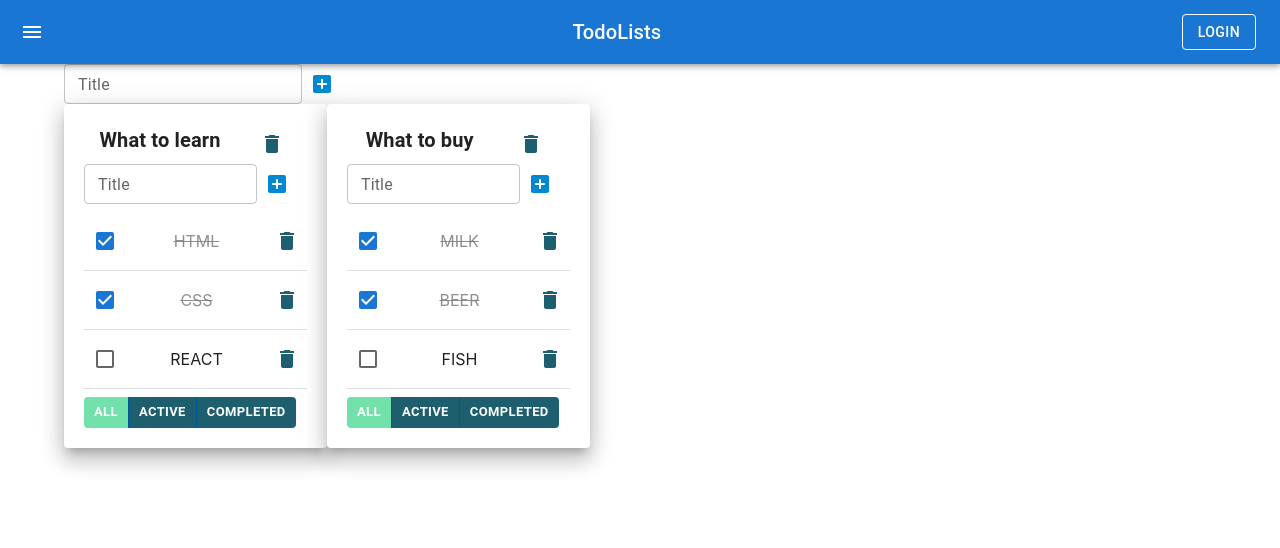
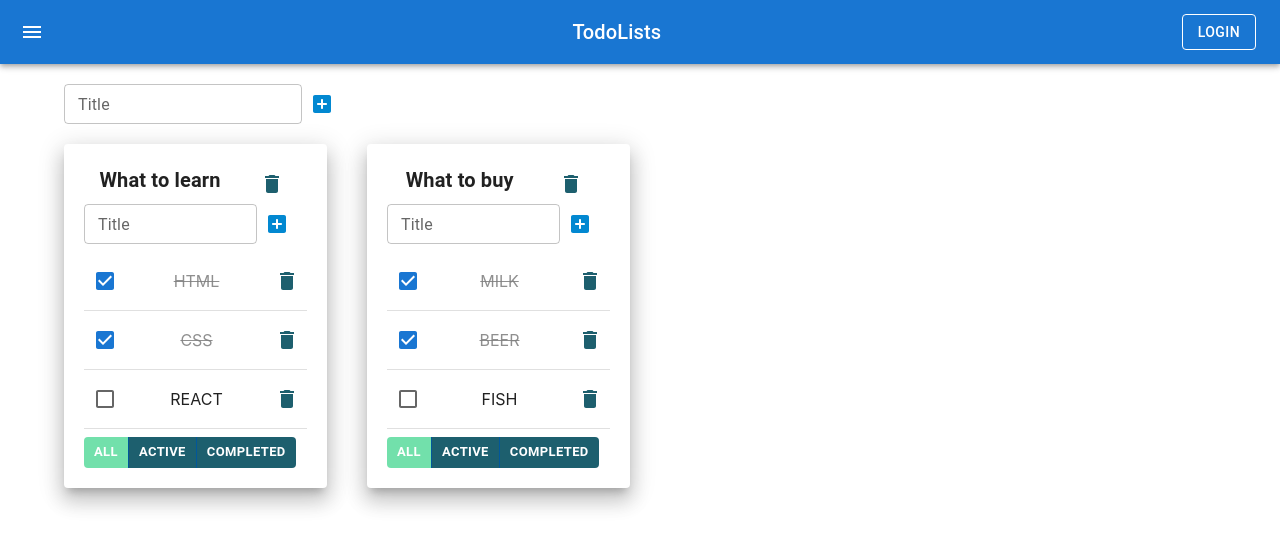
Before and after one commit to Pavel-SS/ToDo-list-Samurai-, a React (Create React App) app: page / in a window 1280 px wide. Shown: the top 548 px of the page. Built offline with nearby package versions, Linux system fonts and the light colour scheme.

Commit message:
Update App.tsx

```diff
--- a/src/App.tsx
+++ b/src/App.tsx
@@ -112,21 +112,15 @@ function App() {
     const todoListComponents = todoLists.map(tl => {
         const taskForRender = getTasksForRender(tl)
         return (
-            <Paper key={tl.id}  elevation={13} sx={{padding: '20px'}}>
-                <TodoList
-                id={tl.id}
-                title={tl.title}
-                filter={tl.filter}
-                tasks={taskForRender}
-                addTask={addTask}
-                removeTask={removeTask}
-                changeFilter={changeFilter}
-                changeTaskStatus={changeTaskStatus}
-                removeTodoList={removeTodoList}
-                changeTaskTitle = {changeTaskTitle}
-                changeTodoTitle = {changeTodoTitle}
-            />
-            </Paper>
+            <Grid key={tl.id} item>
+                <Paper elevation={13} sx={{padding: '20px'}}>
+                    <TodoList id={tl.id} title={tl.title} filter={tl.filter} tasks={taskForRender} addTask={addTask}
+                        removeTask={removeTask} changeFilter={changeFilter} changeTaskStatus={changeTaskStatus}
+                        removeTodoList={removeTodoList} changeTaskTitle={changeTaskTitle}
+                        changeTodoTitle={changeTodoTitle} />
+                </Paper>
+            </Grid>
+
         )
     })
 
@@ -145,10 +139,14 @@ function App() {
                 </Toolbar>
             </AppBar>
             <Container fixed>
-                <Grid container>
+                <Grid container
+                    sx={{padding:'20px 0'}}
+                >
                     <AddItemForm addItem={addTodo}/>
                 </Grid>
-                <Grid container>
+                <Grid container
+                    spacing={5}
+                >
                     { todoListComponents }
                 </Grid>
 
```
